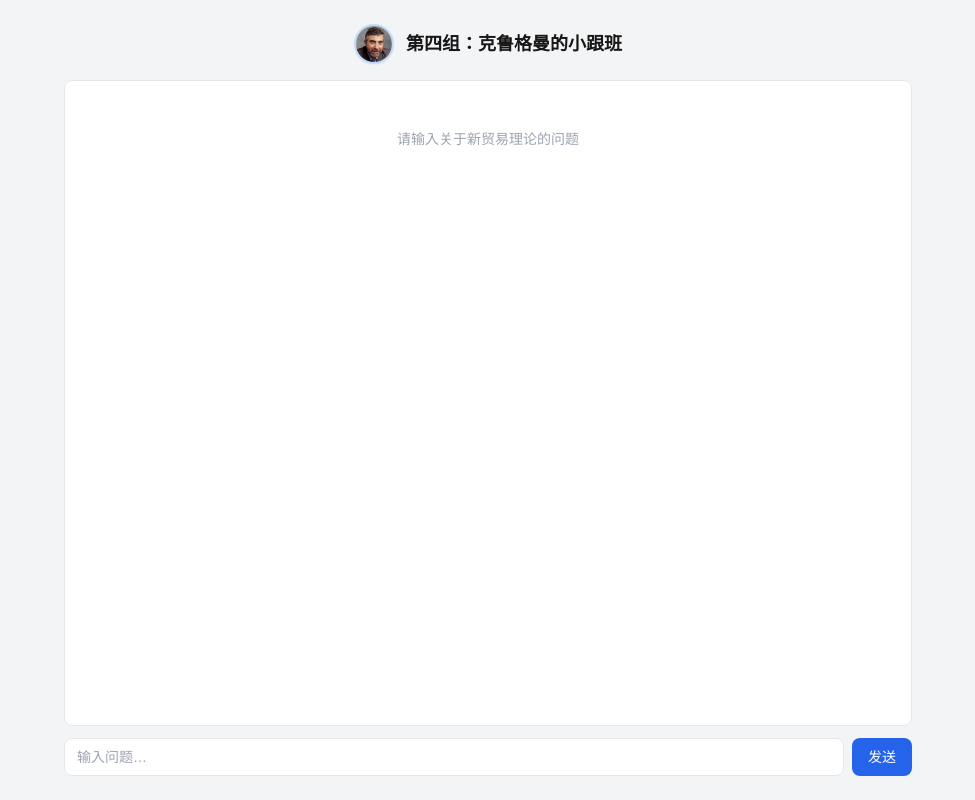
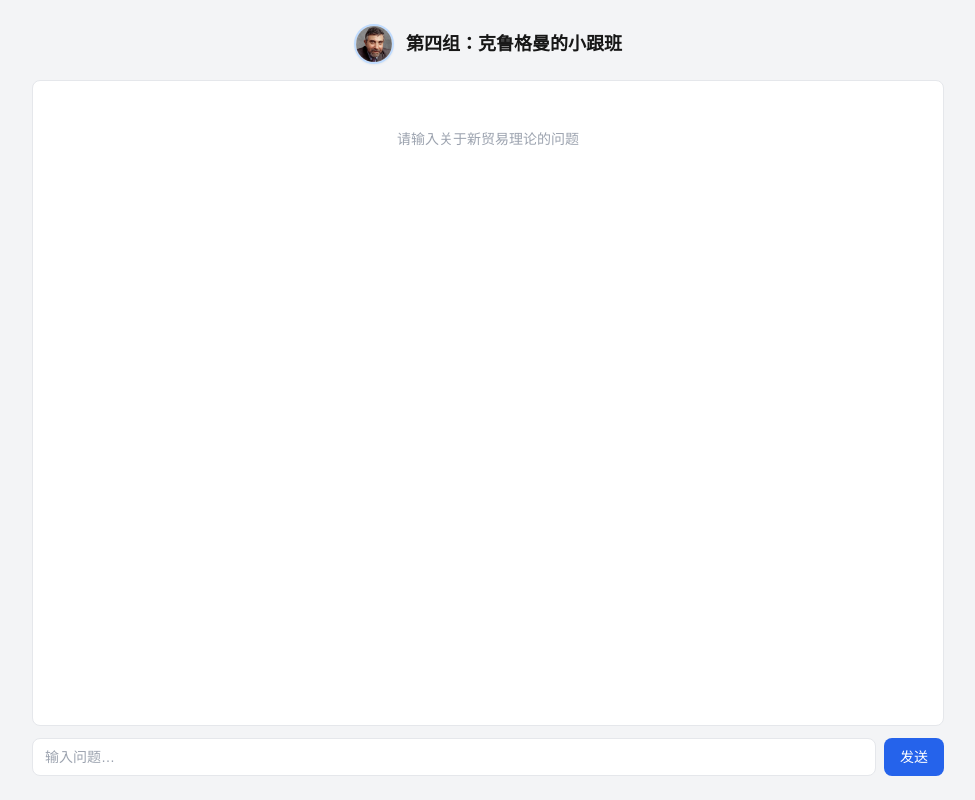
Before and after one commit to 3116590955-droid/trade-theory-agent, a Next.js app in the folder webapp/: page / in a window 1280 px wide. Shown: the whole page, without its empty margins (152-1127 px from the left). Built offline with nearby package versions, Linux system fonts and the light colour scheme.

Commit message:
feat: chat window width set to 3/4 of page

```diff
--- a/webapp/components/ChatWindow.tsx
+++ b/webapp/components/ChatWindow.tsx
@@ -82,7 +82,7 @@ export function ChatWindow() {
   }
 
   return (
-    <div className="flex flex-col h-screen max-w-4xl mx-auto p-4 md:p-6">
+    <div className="flex flex-col h-screen w-3/4 mx-auto p-4 md:p-6">
       <div className="flex items-center justify-center gap-3 mb-4 flex-shrink-0">
         <img
           src="/krugman.png"
```
